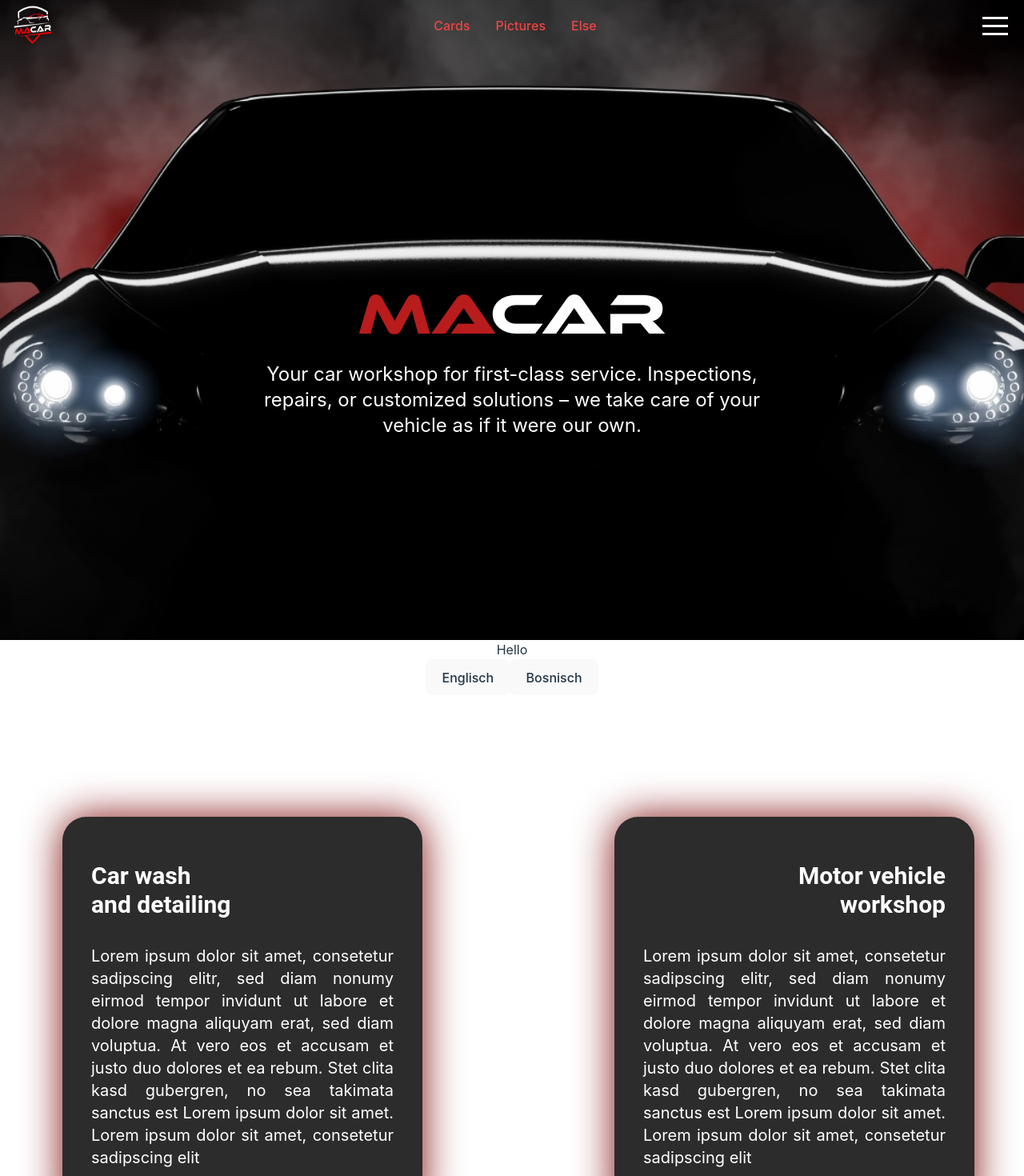
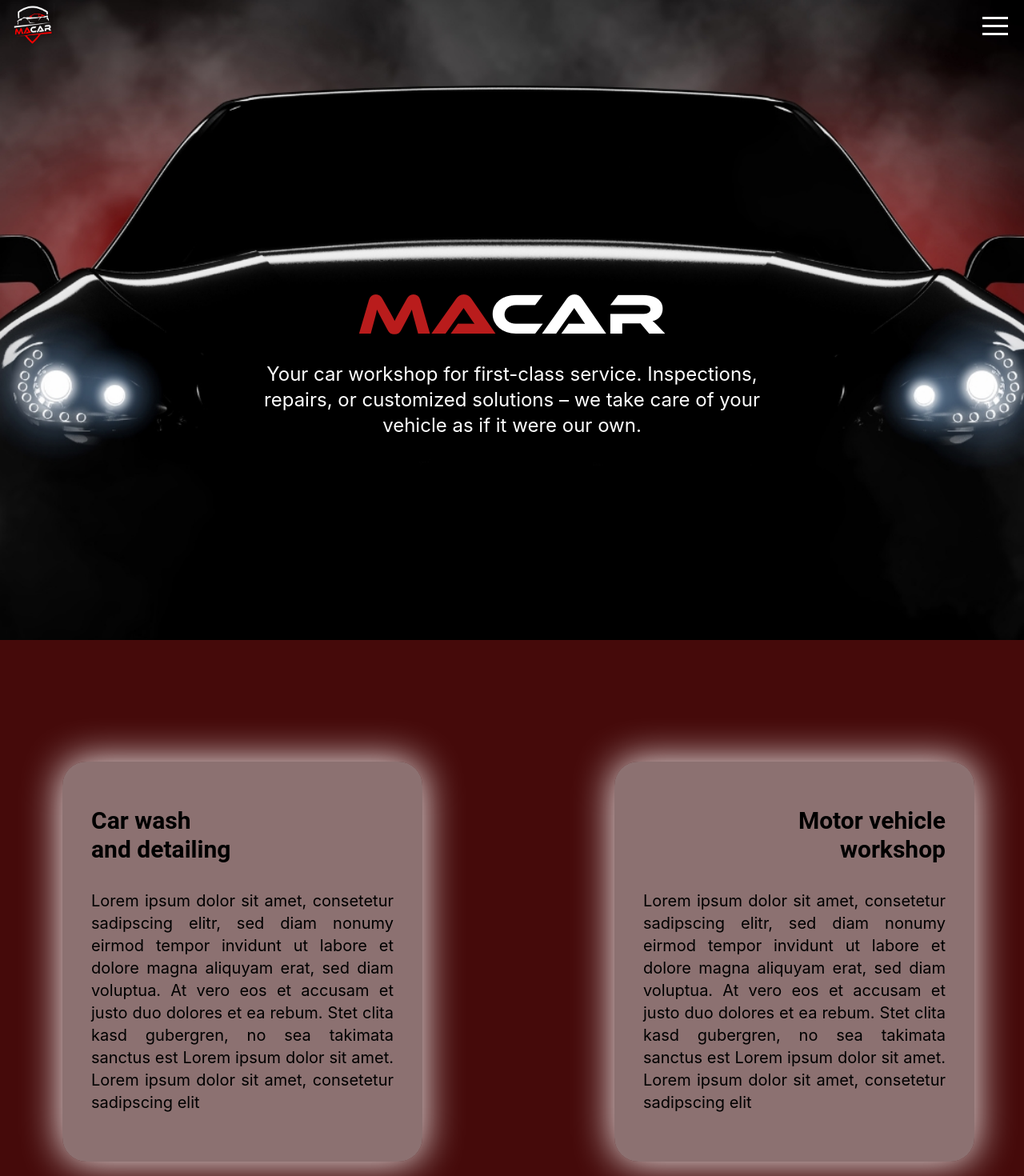
Before and after one commit to Windberger/MACAR, a React (Vite) app in the folder frontend/: page / in a window 1280 px wide. Shown: the top 1470 px of the page at 80% size. Built offline with nearby package versions, Linux system fonts and the light colour scheme.

Commit message:
dine sidebar

```diff
--- a/frontend/src/App.css
+++ b/frontend/src/App.css
@@ -39,10 +39,10 @@
 }
 
 /* InformationCard */
-.bg-grey {
-    background-color: rgb(44, 44, 44) !important;
+.bg-card {
+    background-color: rgba(205, 204, 204, 0.53) !important;
 }
 
 .card-glow {
-    box-shadow: 0 0px 50px rgba(127, 12, 12, 1) !important;
+    box-shadow: 0 0px 50px rgb(255, 255, 255) !important;
 }
--- a/frontend/src/App.tsx
+++ b/frontend/src/App.tsx
@@ -2,7 +2,7 @@
 import Header from "./components/Header.tsx";
 import {useTranslation} from "react-i18next";
 import InformationCardsLayout from "./pages/InformationCards/InformationCardsLayout.tsx";
-import CompanyPage from "./pages/CompanyPage/CompanyPage.tsx";
+import Carousel from "./pages/CompanyPage/Carousel.tsx";
 
 function App() {
 
@@ -17,16 +17,12 @@
             <div>
                 <HeroImage/>
             </div>
-            <div>{t("appTitle")}</div>
-
-            <button onClick={() => onChangeLang("en")}>Englisch</button>
-            <button onClick={() => onChangeLang("bs")}>Bosnisch</button>
-
+            {//<button onClick={() => onChangeLang("en")}>Englisch</button>
+           // <button onClick={() => onChangeLang("bs")}>Bosnisch</button>
+            }
 
             <InformationCardsLayout></InformationCardsLayout>
-            <CompanyPage heading={t("headingCompanyPage")}></CompanyPage>
-
-
+            <Carousel heading={t("headingCompanyPage")}></Carousel>
         </>
     );
 }
--- a/frontend/src/components/Header.tsx
+++ b/frontend/src/components/Header.tsx
@@ -1,86 +1,165 @@
-import {useState} from 'react';
-import {Link} from 'react-scroll';
+import { useState } from 'react';
+import { Link } from 'react-scroll';
 import logo from "../assets/images/logo.png";
-import {Sling as Hamburger} from 'hamburger-react';
+import { Sling as Hamburger } from 'hamburger-react';
+import { RiSettingsFill, RiTempColdLine, RiTempHotLine, RiThunderstormsLine } from "react-icons/ri";
 import LoginPage from "../pages/LoginPage/LoginPage";
-import {useTranslation} from "react-i18next";
+import { useTranslation } from "react-i18next";
 
-function Header() {
+interface HeaderProps {
+    redIconsCount: number;
+}
+
+interface Appointment {
+    type: string;
+    date: string;
+    time: string;
+    description: string;
+}
+
+const appointments: Appointment[] = [
+    { type: "cold", date: "2023-12-01", time: "10:00 AM", description: "Cold weather event" },
+    { type: "hot", date: "2023-12-02", time: "2:00 PM", description: "Hot weather event" },
+    { type: "storm", date: "2023-12-03", time: "6:00 PM", description: "Storm event" },
+];
+
+function Header({ redIconsCount }: HeaderProps) {
     const [isOpen, setIsOpen] = useState(false); // Sidebar toggle state
+    const [isLoggedIn, setIsLoggedIn] = useState(true); // User login state
     const [isExpanded, setIsExpanded] = useState(false); // Sidebar expansion state
-    const {t} = useTranslation();
+    const { t } = useTranslation();
+    redIconsCount=2;
 
-    // Toggle function for the sidebar
     const toggleSidebar = () => {
-        if (isOpen) {
-            setIsOpen(false); // Close the sidebar if it's currently open
-            setIsExpanded(false); // Reset expansion state
-        } else {
-            setIsOpen(true); // Open the sidebar
+        setIsOpen(!isOpen);
+        if (!isOpen) {
+            setIsExpanded(false); // Reset expansion state when opening the sidebar
         }
     };
 
-    // Function to expand the sidebar to full width
-    const expandSidebar = () => {
-        setIsExpanded(true); // Expand sidebar to full width
+    const handleLogout = () => {
+        setIsLoggedIn(false); // Simulate logout
+        setIsExpanded(false); // Close sidebar
+    };
+
+    const handleLogin = () => {
+        setIsExpanded(true); // Expand sidebar to show login page
+    };
+
+    const icons = Array.from({ length: 8 }).map((_, index) => (
+        <RiSettingsFill
+            key={index}
+            className={`text-3xl ${index < redIconsCount ? "text-red-700" : "text-gray-500"}`}
+        />
+    ));
+
+    const getIcon = (type: string) => {
+        switch (type) {
+            case "cold":
+                return <RiTempColdLine className="text-2xl" />;
+            case "hot":
+                return <RiTempHotLine className="text-2xl" />;
+            case "storm":
+                return <RiThunderstormsLine className="text-2xl" />;
+            default:
+                return null;
+        }
     };
 
     return (
         <header className="w-full text-white fixed top-0 left-0 z-50">
             <div className="w-full flex justify-between items-center h-16">
-                {/* Logo on the far left */}
                 <div className="flex items-center ml-3">
-                    <img src={logo} alt="Logo" className="h-14 w-14"/>
+                    <img src={logo} alt="Logo" className="h-14 w-14" />
                 </div>
 
-                {/* Navigation links in the center */}
-                <nav className="hidden md:flex flex-1 justify-center space-x-8">
-                    <Link
-                        to="cards"
-                        smooth={true}
-                        duration={500}
-                        className="cursor-pointer text-red-500 hover:text-white hover:glow-red transition-all"
-                    >
-                        {t("headerCard")}
-                    </Link>
-                    <Link
-                        to="pictures"
-                        smooth={true}
-                        duration={500}
-                        className="cursor-pointer text-red-500 hover:text-white hover:glow-red transition-all"
-                    >
-                        {t("headerPictures")}
-                    </Link>
-                    <Link
-                        to="else"
-                        smooth={true}
-                        duration={500}
-                        className="cursor-pointer text-red-500 hover:text-white hover:glow-red transition-all"
-                    >
-                        {t("headerElse")}
-                    </Link>
-                </nav>
-
-                {/* Hamburger menu icon to toggle sidebar */}
                 <div className="mr-3 flex items-center hover:glow-red z-10">
-                    <Hamburger toggled={isOpen} toggle={toggleSidebar}/>
+                    <Hamburger toggled={isOpen} toggle={toggleSidebar} />
                 </div>
             </div>
 
-            {/* Sidebar that slides in from the right */}
+            {/* Sidebar */}
             <div
-                className={`fixed top-0 right-0 h-full bg-black text-white transform transition-all duration-700 ease-in-out ${isOpen ? (isExpanded ? 'translate-x-0 w-full' : 'translate-x-0 w-64') : 'translate-x-full'}`}>
-                <div className="flex flex-col p-4">
-                    {/* Show LoginPage content only */}
+                className={`fixed top-0 right-0 h-full bg-black text-white transform transition-all duration-700 ease-in-out ${
+                    isOpen ? (isExpanded ? "translate-x-0 w-full" : "translate-x-0 w-64") : "translate-x-full"
+                }`}
+            >
+                <div className="flex flex-col p-4 h-full">
                     {isExpanded ? (
-                        <LoginPage/>
+                        isLoggedIn ? (
+                            <div className="flex flex-col h-full">
+                                <div className="mt-16">
+                                    <h2 className="text-2xl font-bold">John Doe</h2>
+                                    <p className="text-sm">+123 456 789</p>
+                                </div>
+                                <div className="flex flex-col items-start my-4 flex-grow justify-center space-y-4">
+                                    {appointments.map((appointment, index) => (
+                                        <div key={index} className="flex flex-col items-start space-y-1">
+                                            <div className="flex items-center space-x-2">
+                                                {getIcon(appointment.type)}
+                                                <span>{appointment.date}</span>
+                                                <span>{appointment.time}</span>
+                                            </div>
+                                            <span className="ml-8">{appointment.description}</span>
+                                        </div>
+                                    ))}
+                                </div>
+                                <div className="mt-auto">
+                                    <div className="grid grid-cols-4 gap-2">
+                                        {icons}
+                                    </div>
+                                    <button
+                                        onClick={handleLogout}
+                                        className="bg-green-600 hover:bg-green-500 text-white px-4 py-2 rounded w-full mt-4"
+                                    >
+                                        Log Out
+                                    </button>
+                                </div>
+                            </div>
+                        ) : (
+                            <LoginPage />
+                        )
                     ) : (
-                        <button
-                            onClick={expandSidebar}
-                            className="mt-4 bg-red-600 hover:bg-red-500 text-white px-4 py-2 rounded"
-                        >
-                            Login
-                        </button>
+                        <>
+                            {isLoggedIn ? (
+                                <div className="flex flex-col h-full">
+                                    <div className="mt-16">
+                                        <h2 className="text-2xl font-bold">John Doe</h2>
+                                        <p className="text-sm">+123 456 789</p>
+                                    </div>
+                                    <div className="flex flex-col items-start my-4 flex-grow justify-center space-y-4">
+                                        {appointments.map((appointment, index) => (
+                                            <div key={index} className="flex flex-col items-start space-y-1">
+                                                <div className="flex items-center space-x-2">
+                                                    {getIcon(appointment.type)}
+                                                    <span>{appointment.date}</span>
+                                                    <span>{appointment.time}</span>
+                                                </div>
+                                                <span className="ml-8">{appointment.description}</span>
+                                            </div>
+                                        ))}
+                                    </div>
+                                    <div className="mt-auto">
+                                        <div className="grid grid-cols-4 gap-2">
+                                            {icons}
+                                        </div>
+                                        <button
+                                            onClick={handleLogout}
+                                            className="bg-red-600 hover:bg-red-700 text-white px-4 py-2 rounded w-full mt-4"
+                                        >
+                                            Log Out
+                                        </button>
+                                    </div>
+                                </div>
+                            ) : (
+                                <button
+                                    onClick={handleLogin}
+                                    className="bg-red-600 hover:bg-red-700 text-white px-4 py-2 rounded w-full mt-auto"
+                                >
+                                    Login
+                                </button>
+                            )}
+                        </>
                     )}
                 </div>
             </div>
--- a/frontend/src/components/InformationCard.tsx
+++ b/frontend/src/components/InformationCard.tsx
@@ -7,14 +7,12 @@
 }
 
 function InformationCard({title, description, left}: IInformationCard) {
-    const styleHeader = "text-white mt-5 text-left " + (left ? "text-left" : "text-right");
+    const styleHeader = "text-black  mt-5 text-left " + (left ? "text-left" : "text-right");
 
     const parts= title.split(";");
 
     return (
-        <Card className="card-glow bg-grey mt-5 mb-4 ml-4 w-[450px] h-[500px] p-5" style={{borderRadius: "30px"}}>
-
-
+        <Card className="card-glow bg-card  mt-5 mb-4 ml-4 w-[450px] h-[500px] p-5" style={{borderRadius: "30px"}}>
             <CardHeader
                 className={styleHeader}
                 title={
@@ -25,7 +23,7 @@
                     </div>
                 }
             />
-            <CardContent className="text-white mb-4">
+            <CardContent className="text-black mb-4">
                 <div className="text-xl text-justify">
                     {description}
                 </div>
--- a/frontend/src/i18n.ts
+++ b/frontend/src/i18n.ts
@@ -28,7 +28,7 @@
                 secondInformationCardContent: "Lorem ipsum dolor sit amet, consetetur sadipscing elitr, sed diam nonumy eirmod tempor invidunt ut labore et dolore magna aliquyam erat, sed diam voluptua. At vero eos et accusam et justo duo dolores et ea rebum. Stet clita kasd gubergren, no sea takimata sanctus est Lorem ipsum dolor sit amet. Lorem ipsum dolor sit amet, consetetur sadipscing elit",
 
 
-                // CompanyPage
+                // Carousel
                 headingCompanyPage: "Our Company"
 
             }
@@ -51,7 +51,7 @@
                 secondInformationCardTitle: "Werkstatt",
                 secondInformationCardContent: "Lorem ipsum dolor sit amet, consetetur sadipscing elitr, sed diam nonumy eirmod tempor invidunt ut labore et dolore magna aliquyam erat, sed diam voluptua. At vero eos et accusam et justo duo dolores et ea rebum. Stet clita kasd gubergren, no sea takimata sanctus est Lorem ipsum dolor sit amet. Lorem ipsum dolor sit amet, consetetur sadipscing elit",
 
-                // CompanyPage
+                // Carousel
                 headingCompanyPage: "Unser Unternehmen"
             }
         }
--- a/frontend/src/pages/CompanyPage/CompanyPage.tsx
+++ b/frontend/src/pages/CompanyPage/Carousel.tsx
@@ -3,12 +3,12 @@
 import PropTypes from "prop-types";
 
 
-CompanyPage.propTypes = {
+Carousel.propTypes = {
     heading: PropTypes.string.isRequired
 };
 
 
-function CompanyPage(heading: { heading: string }) {
+function Carousel(heading: { heading: string }) {
     const [activeIndex, setActiveIndex] = useState(0);
 
     const images = [heroBackground, heroBackground, heroBackground, heroBackground, heroBackground];
@@ -80,4 +80,4 @@
     );
 }
 
-export default CompanyPage;
+export default Carousel;
--- a/frontend/src/pages/InformationCards/InformationCardsLayout.tsx
+++ b/frontend/src/pages/InformationCards/InformationCardsLayout.tsx
@@ -6,7 +6,7 @@
 function InformationCardsLayout() {
     const {t} = useTranslation();
     return (
-        <div className="flex justify-center items-center h-screen mb-5">
+        <div className="flex justify-center items-center h-screen mb-5 bg-red-950">
             <div className="flex space-x-60">
                 <InformationCard left = {true} title={t("firstInformationCardTitle")} description={t("firstInformationCardContent")}/>
                 <InformationCard left={false} title={t("secondInformationCardTitle")} description={t("secondInformationCardContent")}/>
```
